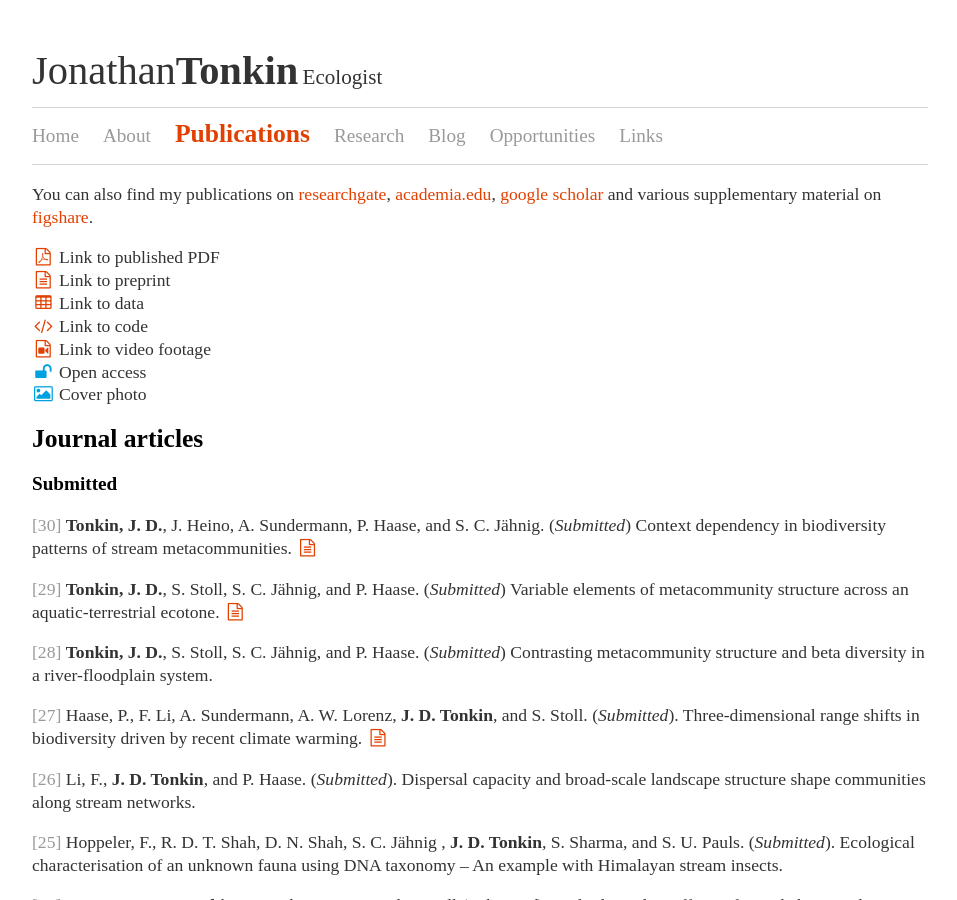
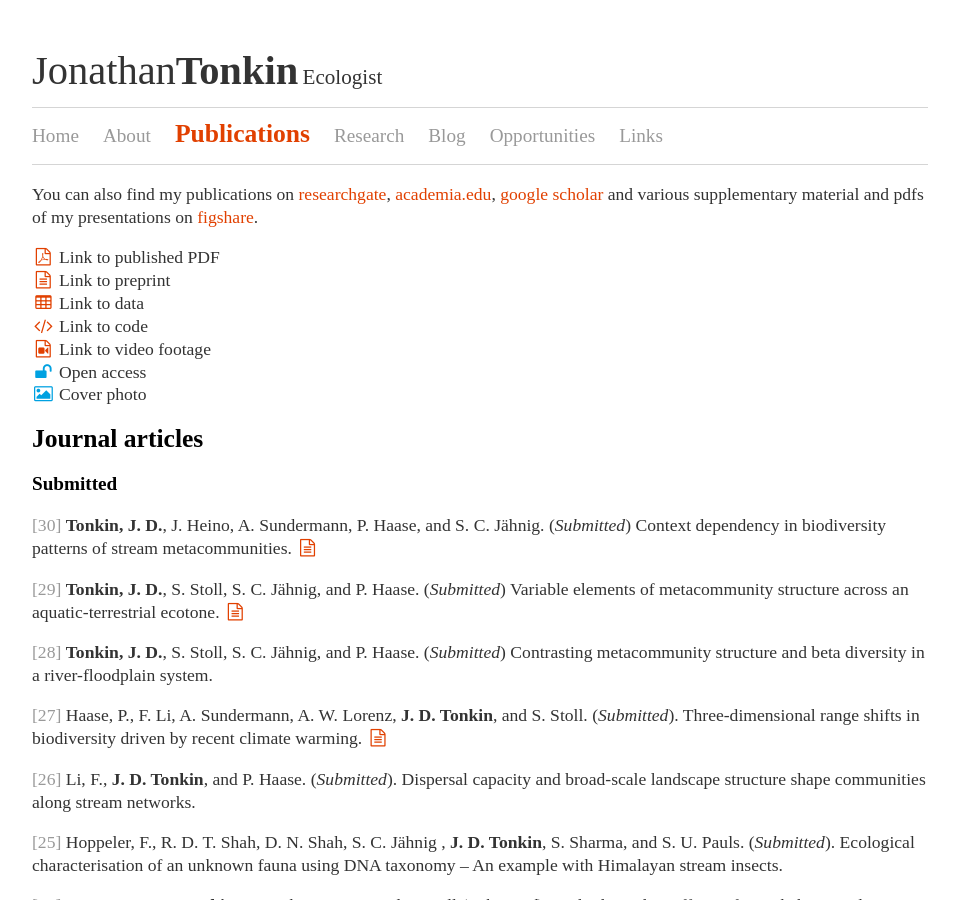
Before and after one commit to jdtonkin/jdtonkin.github.io, a Jekyll site: the page built from Publications/index.md, in a window 1280 px wide and 900 px high. Shown: the whole window, without its empty margins (160-1117 px from the left). Built offline with Jekyll 4.4.1, drawn with Linux system fonts in a browser that asks for light colours; nearby versions of some CDN libraries; some web fonts are replaced.

Commit message:
Update index.md

```diff
--- a/Publications/index.md
+++ b/Publications/index.md
@@ -28,7 +28,7 @@ title: Publications
 <a href="http://dx.doi.org/" target="_blank"></a>
 -->
 
-You can also find my publications on [researchgate](https://www.researchgate.net/profile/Jonathan_Tonkin/), [academia.edu](http://senckenberg.academia.edu/JonathanTonkin), [google scholar](http://scholar.google.co.nz/citations?user=Mtn0TIwAAAAJ&hl=en) and various supplementary material on [figshare](http://figshare.com/authors/Jonathan%20D%20Tonkin/277559).
+You can also find my publications on [researchgate](https://www.researchgate.net/profile/Jonathan_Tonkin/), [academia.edu](http://senckenberg.academia.edu/JonathanTonkin), [google scholar](http://scholar.google.co.nz/citations?user=Mtn0TIwAAAAJ&hl=en) and various supplementary material and pdfs of my presentations on [figshare](http://figshare.com/authors/Jonathan%20D%20Tonkin/277559).
 
 <span style="color:#e14000"><i class="fa fa-fw fa-file-pdf-o"></i></span> Link to published PDF
 <span style="color:#e14000"><i class="fa fa-fw fa-file-text-o"></i></span> Link to preprint
```
